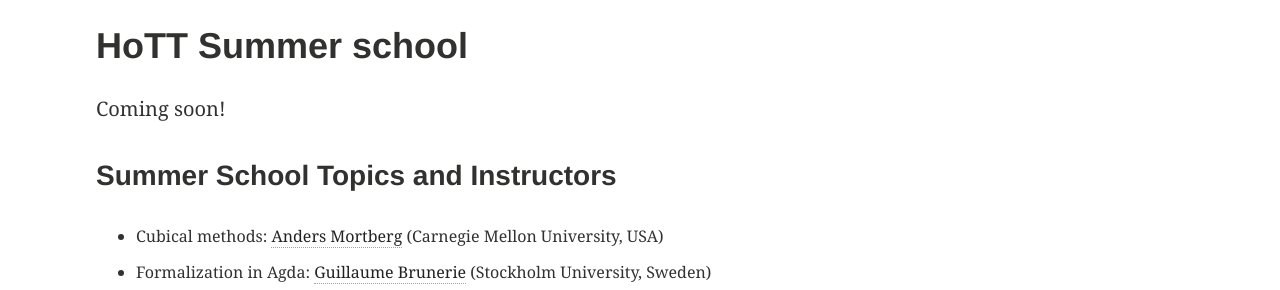
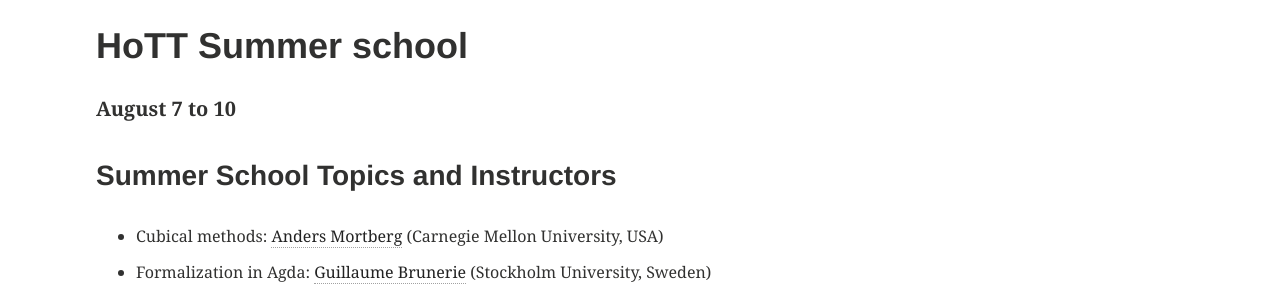
Before and after one commit to HoTT/HoTT-2019, a Jekyll site: the page built from summer-school.md, in a window 1280 px wide. Shown: the part 434-724 px from the top of the page. Built offline with Jekyll 4.4.1, drawn with Linux system fonts in a browser that asks for light colours.

Commit message:
polish summer school page

```diff
--- a/summer-school.md
+++ b/summer-school.md
@@ -4,7 +4,7 @@ permalink: /summer-school/
 title: "HoTT Summer school"
 ---
 
-Coming soon!
+**August 7 to 10**
 
 ### Summer School Topics and Instructors
 
```
